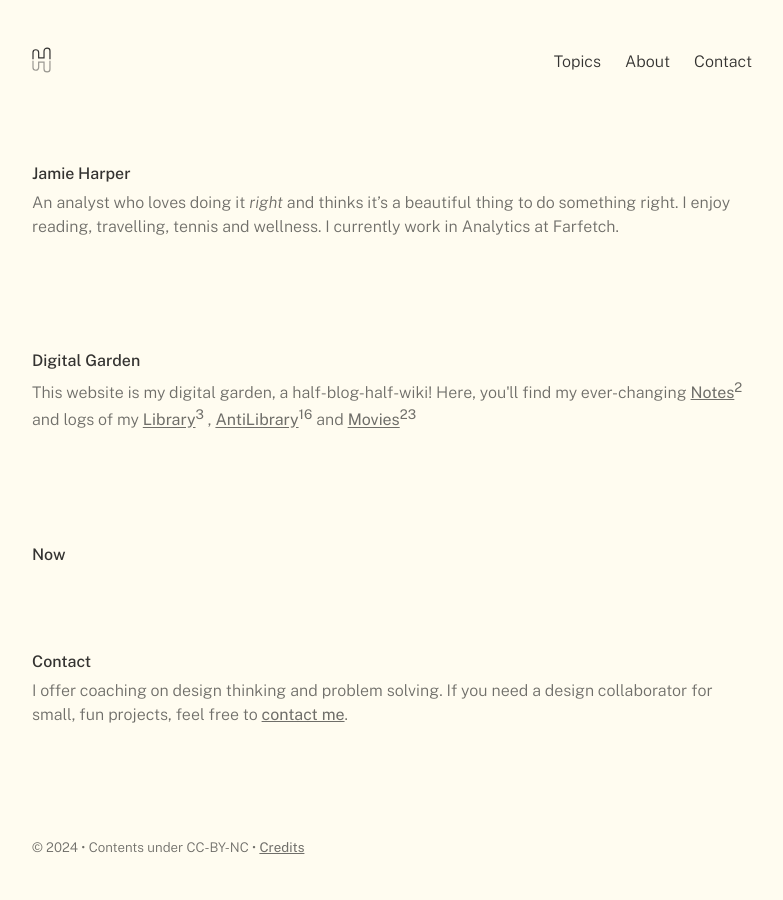
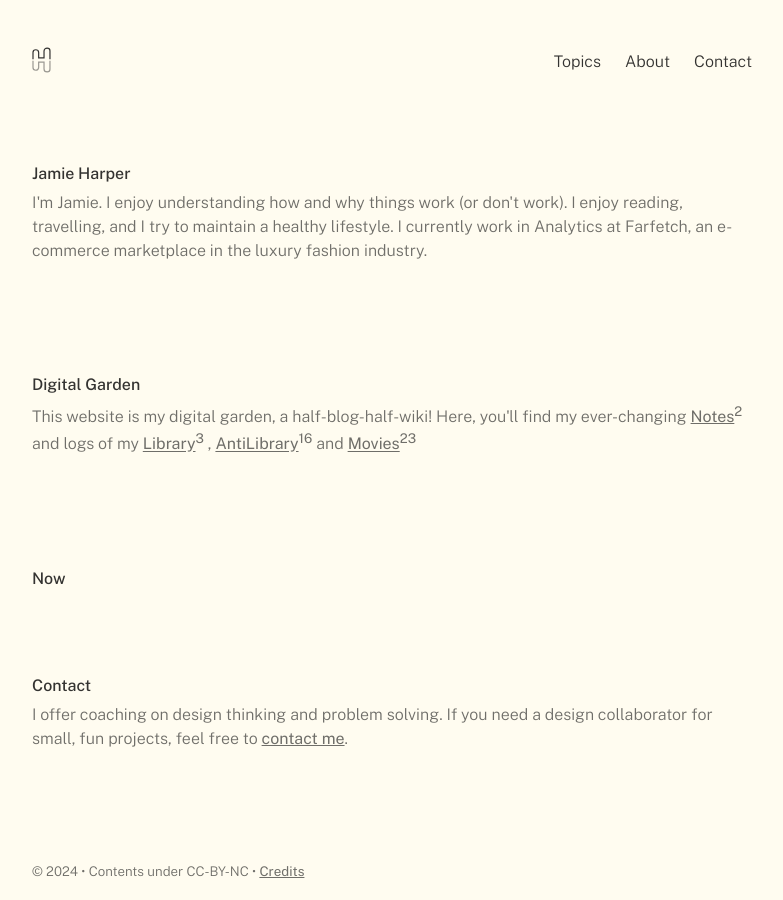
Before and after one commit to harperjamie/hrpr, a Jekyll site: the page built from pages/Index.md, in a window 1280 px wide. Shown: the whole page, without its empty margins (248-1031 px from the left). Built offline with Jekyll 4.4.1, drawn with Linux system fonts in a browser that asks for light colours; some web fonts are replaced; comment, search, counter and statistics services are not loaded.

Commit message:
Update homepage.html

```diff
--- a/_includes/homepage.html
+++ b/_includes/homepage.html
@@ -1,8 +1,7 @@
 <!-- intro section -->
 <div class="slot-large">
   <h3>Jamie Harper</h3>
-  <p>An analyst who loves doing it <i>right</i> and thinks it’s a beautiful thing to do something right.
-    I enjoy reading, travelling, tennis and wellness. I currently work in Analytics at Farfetch.</p>
+  <p>I'm Jamie. I enjoy understanding how and why things work (or don't work). I enjoy reading, travelling, and I try to maintain a healthy lifestyle. I currently work in Analytics at Farfetch, an e-commerce marketplace in the luxury fashion industry.</p>
 </div>
 
 <!--links-->
```
